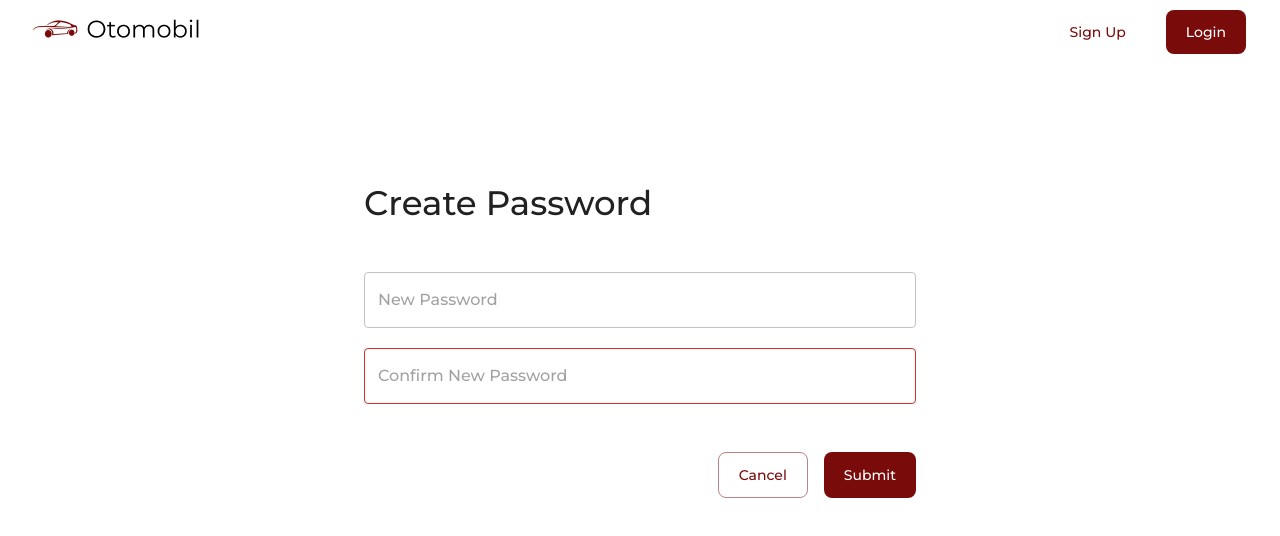
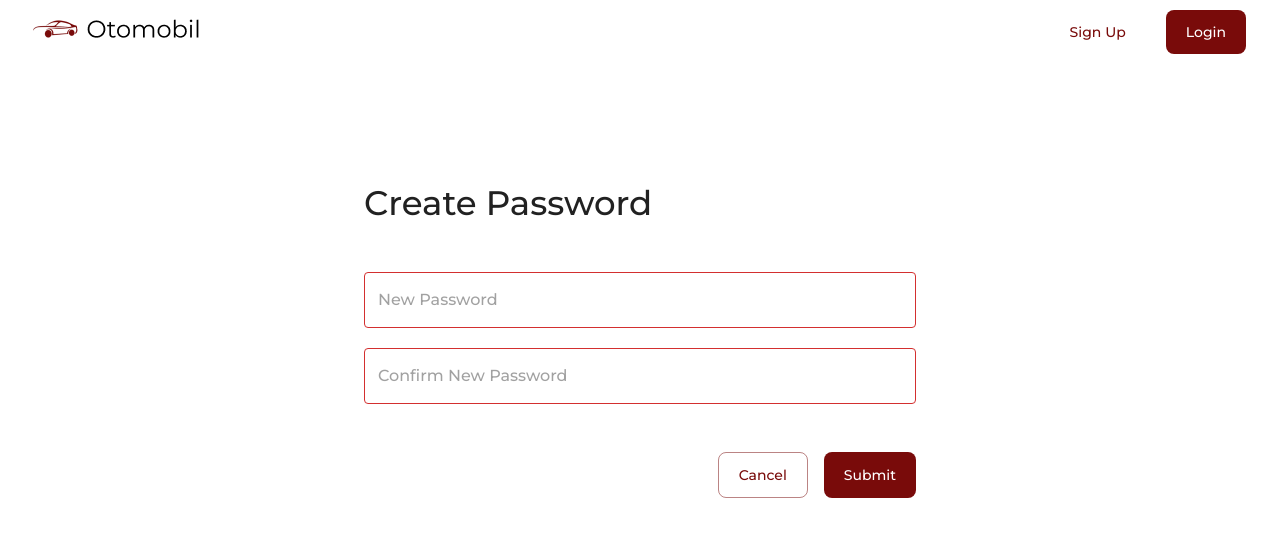
Before and after one commit to maelakhi/AutomobilFEProject, a React (Vite) app: page /createpassword in a window 1280 px wide. Shown: the top 536 px of the page. Built offline with nearby package versions, Linux system fonts and the light colour scheme.

Commit message:
Menambahkan Use State Password
Validasi Password Check saat membuat password baru

```diff
--- a/src/Pages/CreatePassword/index.jsx
+++ b/src/Pages/CreatePassword/index.jsx
@@ -8,7 +8,7 @@ import Input from '../../Components/Input'
 import { Link } from 'react-router-dom'
 import { Container, Stack, Paper } from '@mui/material'
 import { styled } from '@mui/material/styles'
-import { ValidationConfirmPassword } from '../../Utils/Validation'
+import { ValidatePassword, ValidationConfirmPassword } from '../../Utils/Validation'
 
 const Item = styled(Paper)(({ theme }) => ({
     backgroundColor: 'transparent',
@@ -22,11 +22,19 @@ const CreatePassword = () => {
     const [newPassword, setPassword] = useState('');
     const [confirmNewPassword, setNewPassword] = useState('');
     const [validation, setValidation] = useState({})
+    const [validatePassword, setValidatePassword] = useState({});
 
     const handleSubmit = (e) => {
         e.preventDefault();
+
+        // To check the password strength
+        const validatePass = ValidatePassword(newPassword, setPassword)
+        setValidatePassword(validatePass)
+
+        // To validate the password is the same
         const validationPass = ValidationConfirmPassword(newPassword, confirmNewPassword)
         setValidation(validationPass)
+
         if (!validationPass.value) {
             console.log('API')
         }
@@ -50,7 +58,8 @@ const CreatePassword = () => {
                                 radiusBorder="md"
                                 handleState={setPassword}
                                 required={true}
-                            />
+                                error={!validatePassword?.value}
+                                messageValidation={!validatePassword?.value ? validatePassword.message : null}                            />
                             <Input
                                 placeholder='Confirm New Password'
                                 radiusBorder="md"
```
